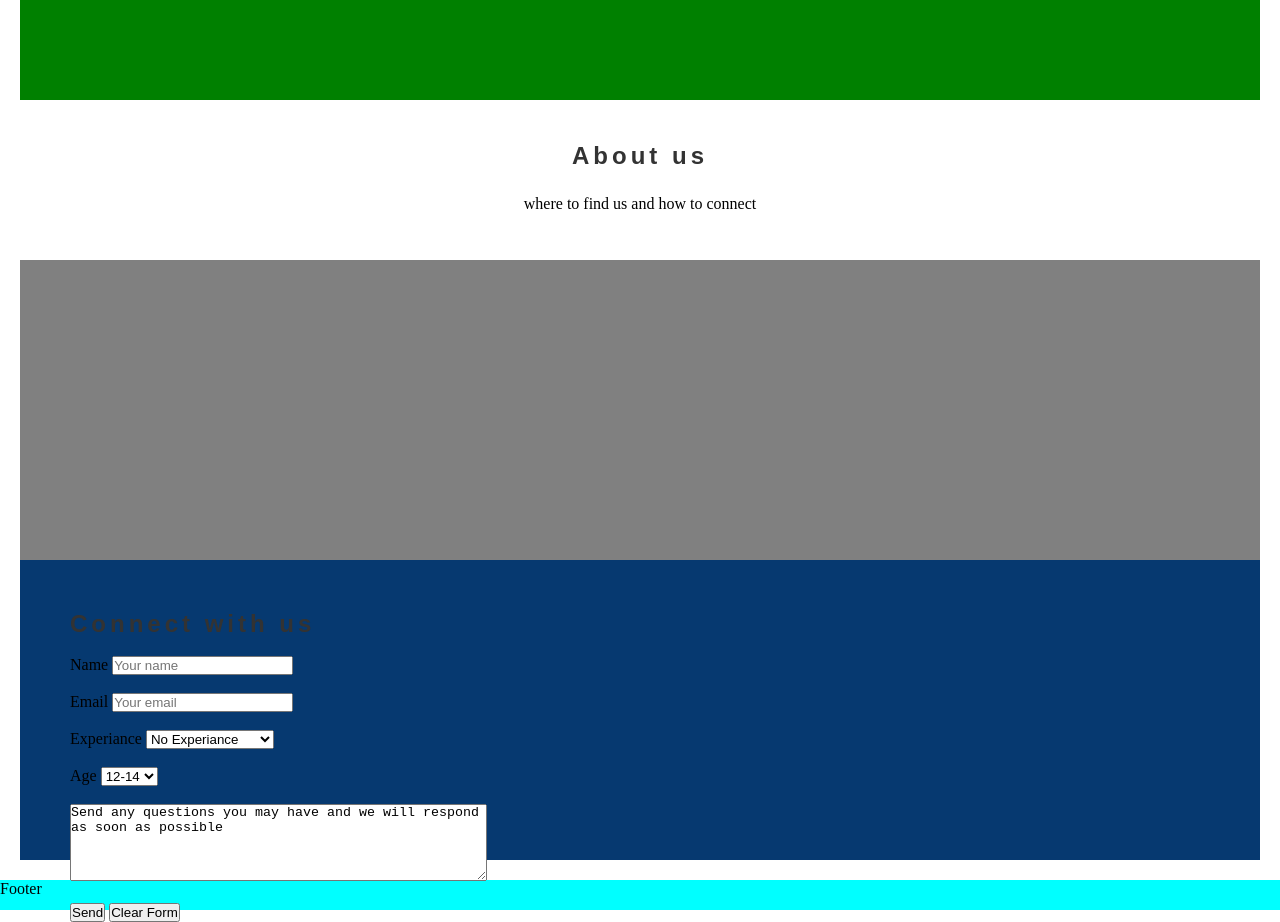
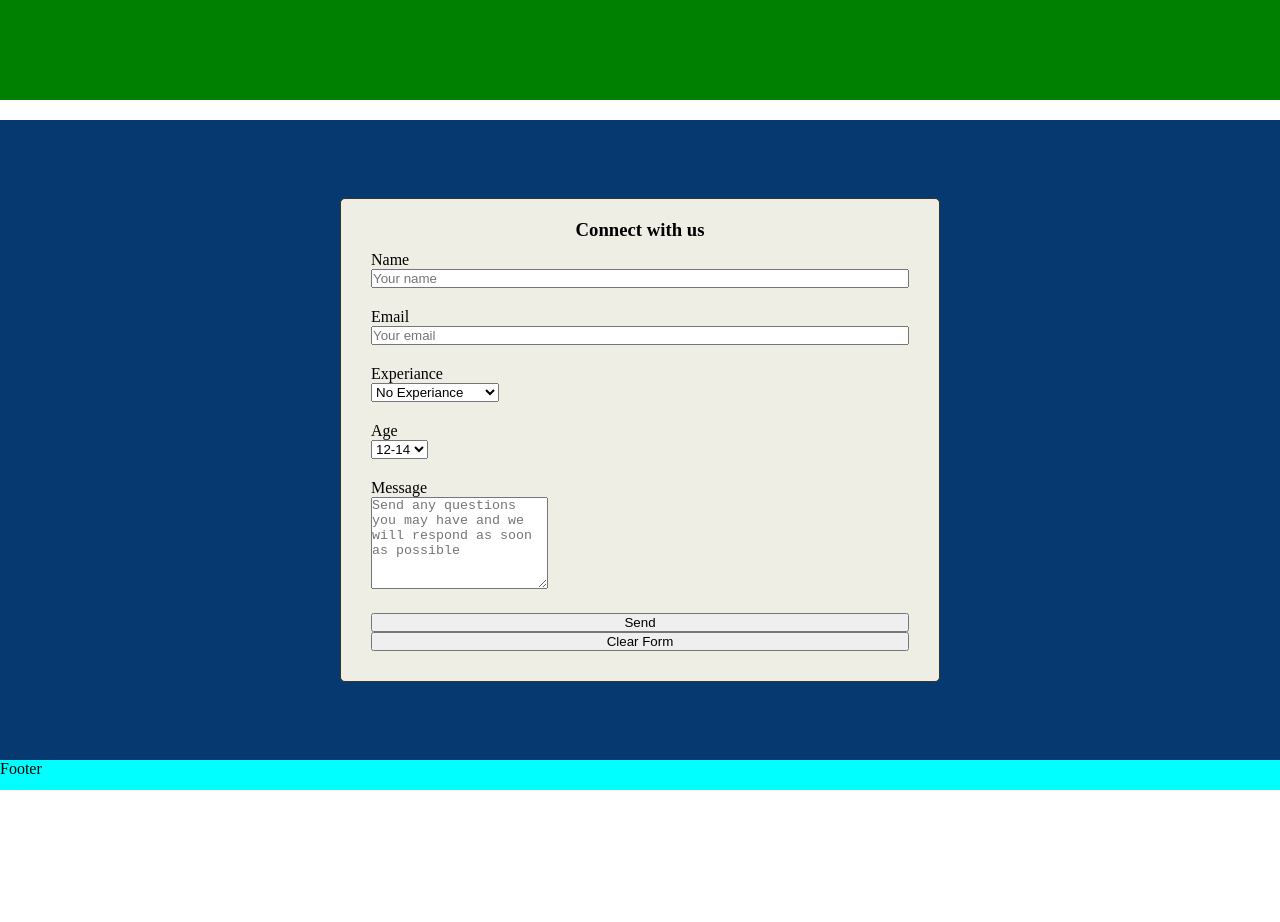
Before and after one commit to EvergSwe/Kayak_Classes, a plain HTML site: page index.html in a window 1280 px wide. Shown: the part 2200-3122 px from the top of the page. After the commit the page ends 2990 px from the top, so only its background shows below. Drawn offline with Linux system fonts and the light colour scheme.

Commit message:
improving responsive design for connect with us form

```diff
--- a/assests/css/style.css
+++ b/assests/css/style.css
@@ -118,7 +118,7 @@ nav a:hover {
     flex-direction: column;
     width: 100%;
     height: 80vh;
-    padding: 20px;
+    padding: 20px 0;
 }
 
 #kayaking_text {
@@ -153,7 +153,7 @@ nav a:hover {
     flex-direction: column;
     width: 100%;
     height: 80vh;
-    padding: 20px;
+    padding: 20px 0;
 }
 
 .technique_img {
@@ -172,42 +172,38 @@ nav a:hover {
 
 /* Styling About us and contact section */
 
-.about_header {
+#about {
     display: flex;
-    flex-direction: column;
     justify-content: center;
     align-items: center;
-    height: 100px;
-    margin-top: 20px;
+    background-color: #063970;
+    width: 100%;
+    height: 80vh;
+    padding: 20px 0;
 }
 
-.about_container {
-    display: flex;
-    flex-direction: column;
-    width: 100%;
-    height: 80vh;
+.form {
+    flex: 1;
+    background-color: #eeeee4;
+    max-width: 600px;
+    border-radius: 5px;
+    border: 1px solid #333;
     padding: 20px;
 }
 
-.connect_form {
-    justify-content: flex-start;
-    align-items: center;
-    padding: 50px;
-}
-
-.map {
-    background-color: grey;
-    width: 100%;
-    height: 50%;
+.form h3 {
+    text-align: center;
 
 }
 
-.connect_form {
-    background-color: #063970;
-    width: 100%;
-    height: 50%;
+.form li {
+    list-style: none;
+    padding: 10px;
 }
 
+.form li input {
+    width: 100%;
+}
 
 
 /* Styling footer section */
--- a/index.html
+++ b/index.html
@@ -66,40 +66,32 @@
 </section>
 
 <section id="about">
-    <div class="about_header">
-        <h2>About us</h2>
-        <p>where to find us and how to connect</p>
-    </div>
-    <div class="about_container">
-        <div class="map">
-
-        </div>
-        <div class="connect_form">
-            <h2>Connect with us</h2>
-            <form action="https://formdump.codeinstitute.net" method="POST">
+    <form action="https://formdump.codeinstitute.net" method="POST" class="form">
+        <h3>Connect with us</h3>
+        <ul class="form-list">
+            <li>
+                <label for="name-field">Name </label>
                 <br>
-                <div>
-                    <label for="name-field" class="block-label">Name </label>
                 <input id="name-field" type="text" name="full_name" placeholder="Your name" required>
-                </div>
+            </li>
+            <li>
+                <label for="email-field">Email </label>
                 <br>
-                <div class="float-left">
-                    <label for="email-field" class="block-label">Email </label>
                 <input id="email-field" type="email" name="email" placeholder="Your email" required>
-                </div>
+            </li>
+            <li>
+                <label for="experiance">Experiance </label>
                 <br>
-                <div>
-                    <label for="experiance" class="block-label">Experiance </label>
                 <select id="experiance" name="experiance" required>
                     <option value="no_exp">No Experiance</option>
                     <option value="little_exp">Little Experiance</option>
                     <option value="some_exp">Some Experiance</option>
-                        <option value="much_exp">Much Experiance</option>
+                    <option value="much_exp">Experianced</option>
                 </select>
-                </div>
+            </li>
+            <li>
+                <label for="age">Age </label>
                 <br>
-                <div>
-                    <label for="age" class="block-label">Age </label>
                 <select id="age" name="age" required>
                     <option value="12-14">12-14</option>
                     <option value="15-19">15-19</option>
@@ -109,24 +101,18 @@
                     <option value="50-59">50-59</option>
                     <option value="60+">60+</option>
                 </select>
-                </div>
+            </li>
+            <li>
+                <label for="message">Message </label>
                 <br>
-                <div>
-                    <textarea name="questions" rows="5" cols="50">Send any questions you may have and we will respond as soon as possible</textarea>
-                </div>
-                <br>
-                <div>
+                <textarea name="message" rows="6" placeholder="Send any questions you may have and we will respond as soon as possible"></textarea>
+            </li>
+            <li>
                 <input type="submit" name="submit" value="Send" />
                 <input type="reset" name="reset" value="Clear Form" />
-                </div>
-
+            </li>
+        </ul>
     </form>
-        </div>
-
-
-
-
-
 </section>
 
 <footer>
```
Lines whose indentation alone changed are shown as unchanged.
